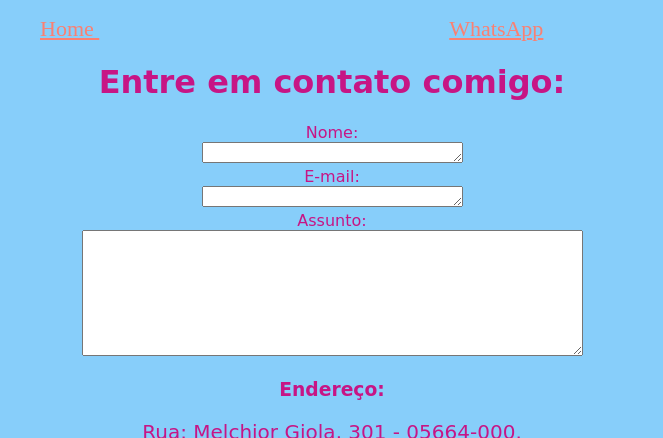
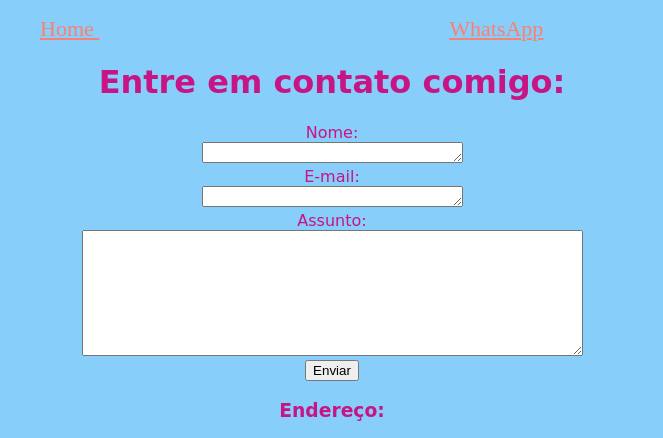
Before and after one commit to m4rianas/html5_fundamentosweb, a plain HTML site: page contato.html in a window 1280 px wide. Shown: the top 438 px of the page, without its empty margins (308-971 px from the left). Drawn offline with Linux system fonts and the light colour scheme.

Commit message:
Inclusão do botão enviar

```diff
--- a/contato.html
+++ b/contato.html
@@ -31,6 +31,9 @@
         <textarea name="Assunto" id="Assunto" cols="60" rows="8"></textarea>
     </ul>
     </div>
+    <button>
+        Enviar
+    </button>
     <div1>
         <h3>
             Endereço:
```
